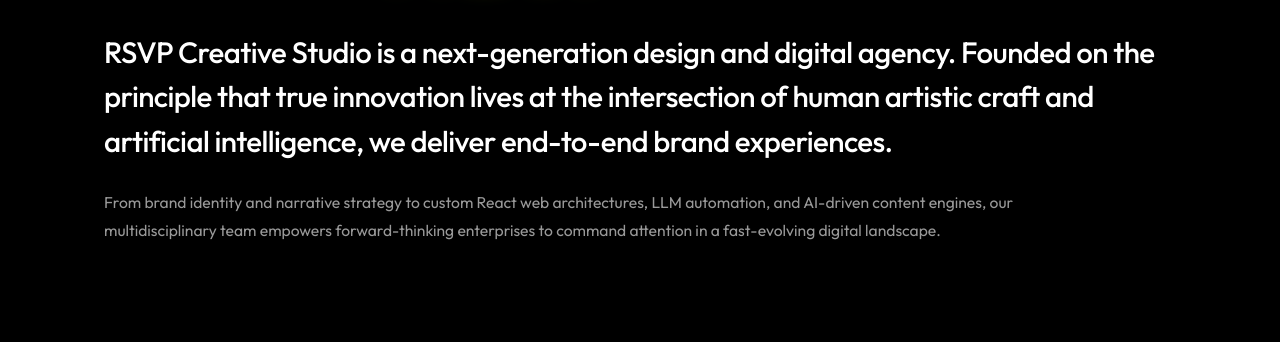
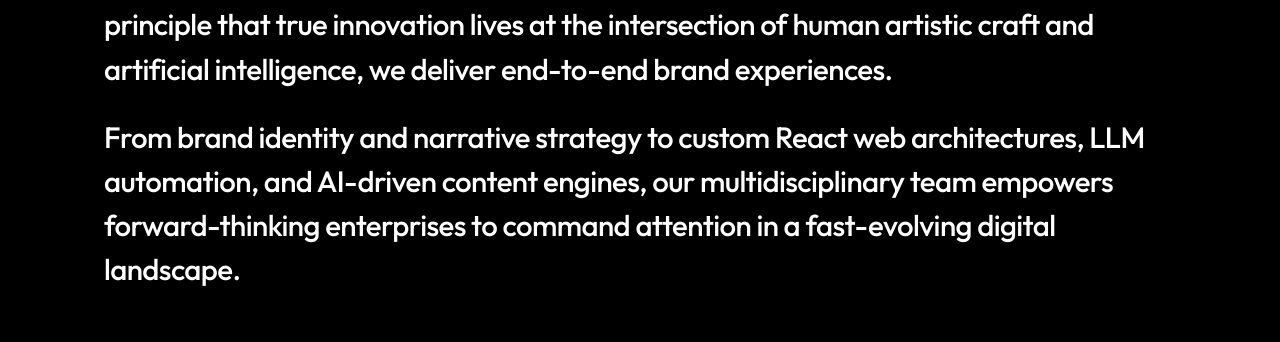
Before and after one commit to Manavvv13/rsvpcreativestudio, a React (Vite) app: page / in a window 1280 px wide. Shown: the part 1911-2253 px from the top of the page. Built offline with nearby package versions, Linux system fonts and the light colour scheme; a web font is replaced by a local one.

Commit message:
style: match font size, weight, and white color for second About paragraph

```diff
--- a/src/App.css
+++ b/src/App.css
@@ -1831,7 +1831,8 @@
   text-align: left;
 }
 
-.about-lead-text {
+.about-lead-text,
+.about-body-text {
   font-family: var(--font-sans);
   font-size: clamp(1.35rem, 2.3vw, 2.05rem);
   font-weight: 500;
@@ -1840,16 +1841,6 @@
   letter-spacing: -0.02em;
   margin-bottom: 24px;
   max-width: 1080px;
-}
-
-.about-body-text {
-  font-family: var(--font-sans);
-  font-size: clamp(0.98rem, 1.2vw, 1.2rem);
-  font-weight: 400;
-  color: var(--text-muted);
-  line-height: 1.8;
-  max-width: 1000px;
-  margin: 0;
 }
 
 /* DEDICATED CONTACT US PAGE STYLES */
```
